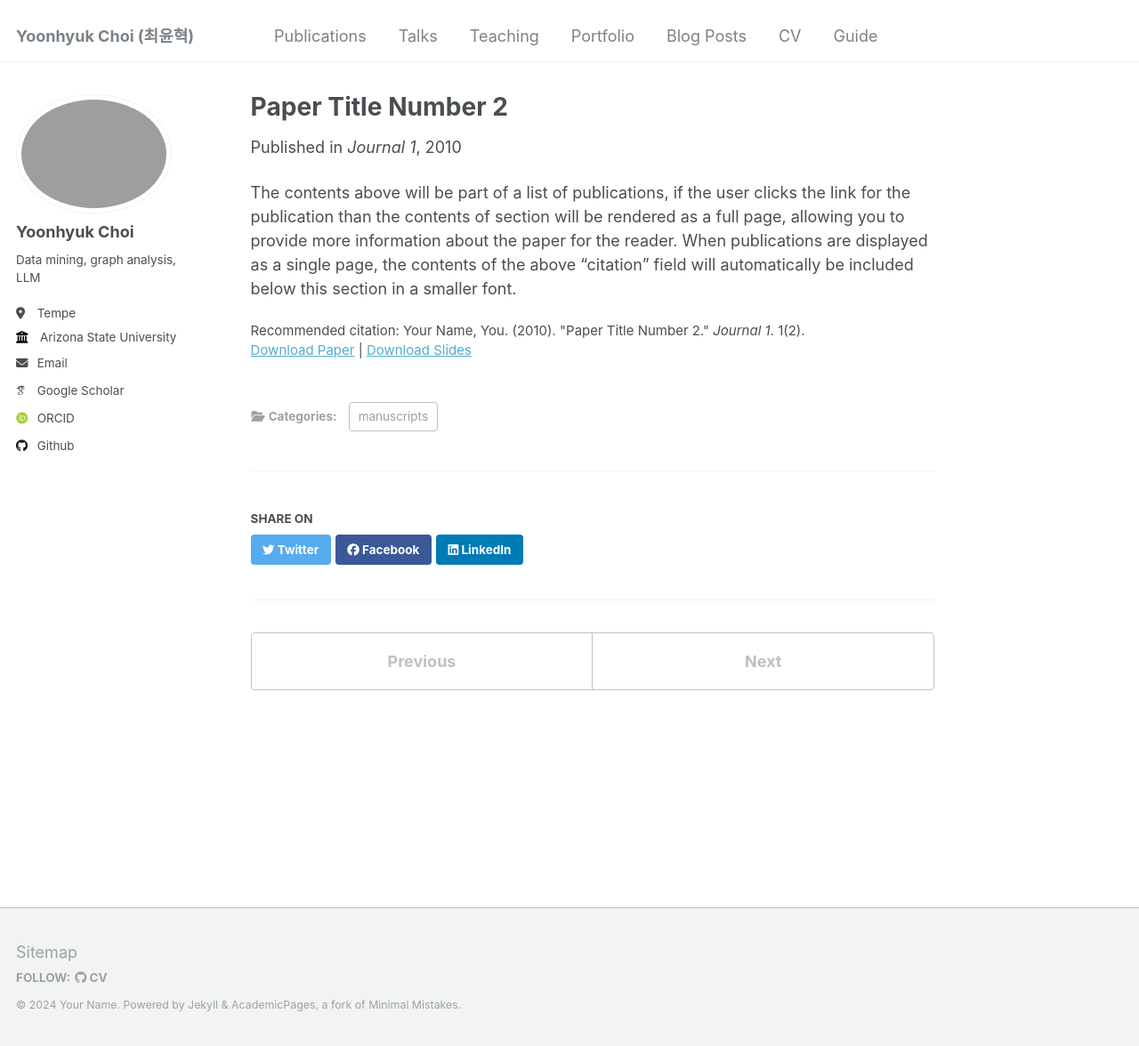
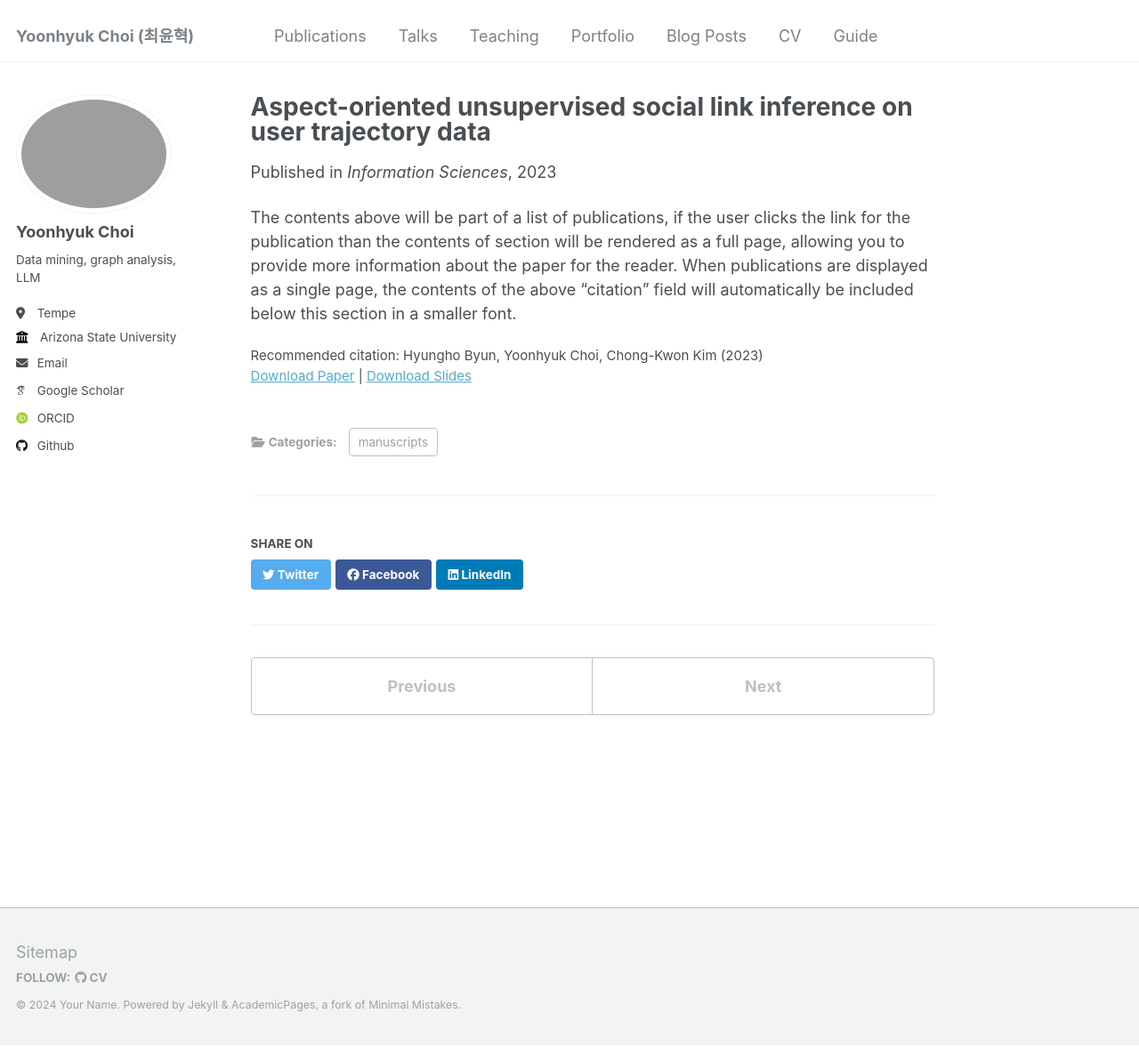
Before and after one commit to ChoiYoonHyuk/ChoiYoonHyuk.github.io, a Jekyll site: the page built from _publications/2010-10-01-paper-title-number-2.md, in a window 1280 px wide and 1176 px high. Shown: the whole window at 89% size. Built offline with Jekyll 4.4.1, drawn with Linux system fonts in a browser that asks for light colours; some web fonts are replaced.

Commit message:
Update 2010-10-01-paper-title-number-2.md

```diff
--- a/_publications/2010-10-01-paper-title-number-2.md
+++ b/_publications/2010-10-01-paper-title-number-2.md
@@ -1,14 +1,14 @@
 ---
-title: "Paper Title Number 2"
+title: "Aspect-oriented unsupervised social link inference on user trajectory data"
 collection: publications
 category: manuscripts
 permalink: /publication/2010-10-01-paper-title-number-2
 excerpt: 'This paper is about the number 2. The number 3 is left for future work.'
-date: 2010-10-01
-venue: 'Journal 1'
+date: 2023-05-01
+venue: 'Information Sciences'
 slidesurl: 'http://academicpages.github.io/files/slides2.pdf'
 paperurl: 'http://academicpages.github.io/files/paper2.pdf'
-citation: 'Your Name, You. (2010). &quot;Paper Title Number 2.&quot; <i>Journal 1</i>. 1(2).'
+citation: 'Hyungho Byun, Yoonhyuk Choi, Chong-Kwon Kim (2023)'
 ---
 
 The contents above will be part of a list of publications, if the user clicks the link for the publication than the contents of section will be rendered as a full page, allowing you to provide more information about the paper for the reader. When publications are displayed as a single page, the contents of the above "citation" field will automatically be included below this section in a smaller font.
```
